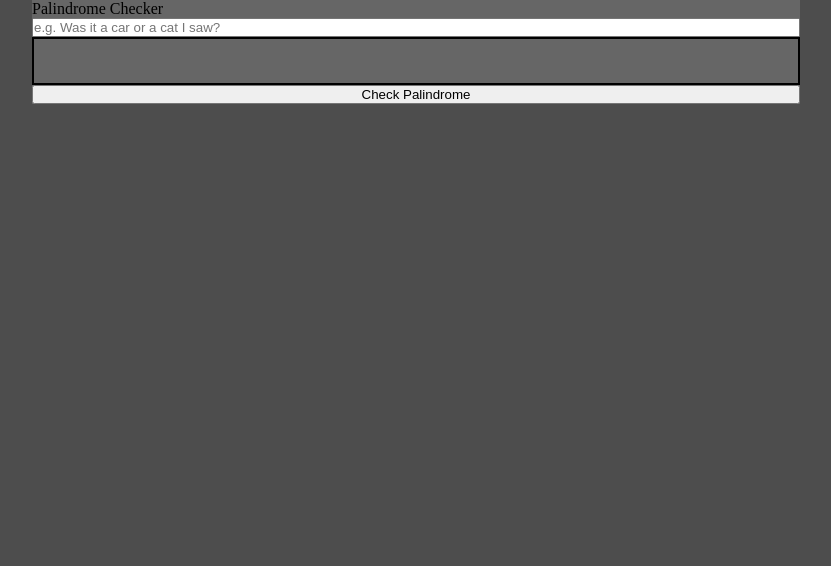
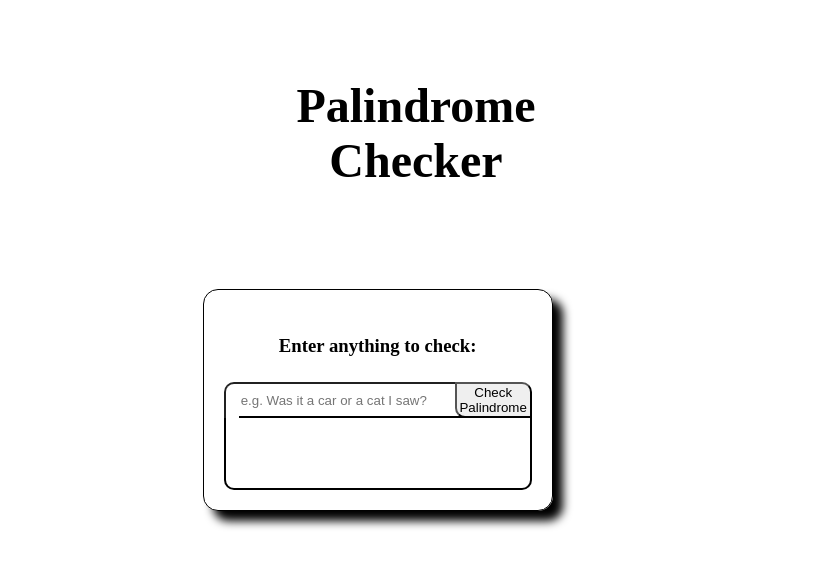
Before and after one commit to PeterPlatis/Palindrome-Checker-fCC, a plain HTML site: page index.html in a window 1280 px wide. Shown: the whole page, without its empty margins (224-1055 px from the left). Drawn offline with Linux system fonts and the light colour scheme.

Commit message:
look better

```diff
--- a/index.html
+++ b/index.html
@@ -4,7 +4,7 @@
 		<meta charset="UTF-8" />
 		<meta name="viewport" content="width=device-width, initial-scale=1.0" />
 		<title>Palindrome</title>
-		<link rel="stylesheet" href="style.css" />
+		<link rel="stylesheet" href="styles.css" />
 		<link
 			rel="shortcut icon"
 			href="https://upload.wikimedia.org/wikipedia/commons/thumb/2/21/Ambigram_Dogma_I_am_god.png/330px-Ambigram_Dogma_I_am_god.png"
@@ -12,19 +12,18 @@
 		/>
 	</head>
 	<body>
+        <h1>Palindrome Checker</h1>
 		<main>
-			<header>Palindrome Checker</header>
-			<section id="main">
+            <h3>Enter anything to check:</h3>
 			<input
 				type="text"
 				id="text-input"
-					placeholder='e.g. Was it a car or a cat I saw?'
+				placeholder="e.g. Was it a car or a cat I saw?"
 			/>
+
+			<button id="check-btn">Check Palindrome</button>
+            <hr>
 			<div id="result"></div>
-				<button id="check-btn">
-					Check Palindrome
-				</button>
-			</section>
 		</main>
 		<script src="script.js"></script>
 	</body>
--- a/script.js
+++ b/script.js
@@ -1,13 +1,22 @@
+const inputString = document.getElementById("text-input");
 const checkButton = document.getElementById("check-btn");
+const result = document.getElementById("result");
+
 checkButton.addEventListener("click", () => {
-	checkPalindrome();
+	checkPalindrome(inputString.value);
 });
 
-function checkPalindrome() {
-	const inputString = document.getElementById("text-input").value;
+function checkPalindrome(inStr) {
+	if (inStr == "") {
+		alert("Please input a value");
+	} else {
+		let cleanString = inStr.replace(/[^a-zA-Z0-9]/g, "").toLowerCase();
+		let invertedString = cleanString.split("").reverse().join('');
 
-	let cleanString = inputString.replace(/[^a-zA-Z0-9]/g, "").toLowerCase();
-	let invertedString = cleanString.split("").reverse().join();
-
-	alert(cleanString === invertedString);
+		if (cleanString === invertedString) {
+			result.innerText = `${inStr} is a Palindrome`;
+		} else {
+			result.innerText = `${inStr} is not a Palindrome`;
+		}
+	}
 }
--- a/style.css
+++ /dev/null
@@ -1,32 +0,0 @@
-* {
-	margin: 0;
-	padding: 0;
-	box-sizing: border-box;
-}
-
-body {
-	width: 100vw;
-	display: flex;
-	justify-content: center;
-	background-color: hsl(0, 0%, 30%);
-}
-
-main {
-	background-color: hsl(0, 0%, 40%);
-	width: max(350px, 60vw);
-	display: flex;
-	flex-direction: column;
-	justify-content: center;
-}
-
-#main {
-	display: flex;
-	flex-direction: column;
-	justify-content: center;
-}
-
-#result {
-	width: 100%;
-	height: 3rem;
-	border: 2px solid;
-}
--- /dev/null
+++ b/styles.css
@@ -0,0 +1,81 @@
+* {
+	margin: 0;
+	padding: 0;
+	box-sizing: border-box;
+}
+
+body {
+	width: 100vw;
+	height: 100vh;
+	display: grid;
+	grid-template-columns: repeat(3, 1fr);
+	grid-template-rows: repeat(3, 1fr);
+	justify-content: center;
+	align-items: center;
+}
+
+main {
+	grid-area: 2 / 2 / 3 / 3;
+	border: 1px solid black;
+	border-radius: 15px;
+	padding: 20px;
+	box-shadow: 10px 10px 10px black;
+	width: 350px;
+	display: grid;
+	grid-template-columns: repeat(4, 1fr);
+	grid-template-rows: 2fr 1fr 0px 2fr;
+	flex-direction: column;
+	justify-content: center;
+	align-items: center;
+}
+
+h3 {
+	grid-area: 1 / 1 / 2 / -1;
+	text-align: center;
+}
+
+#text-input {
+	grid-area: 2 / 1 / 3 / 4;
+	height: 36px;
+	border-top-left-radius: 10px;
+	border-bottom: none;
+	border-right: none;
+	padding: 15px;
+	/* z-index: -1; */
+}
+
+#check-btn {
+	grid-area: 2 / 4 / 3 / 5;
+	height: 36px;
+	border-top-right-radius: 10px;
+	border-bottom-left-radius: 10px;
+}
+
+#result {
+	grid-area: 4 / 1 / 5 / -1;
+	width: 100%;
+	height: 72px;
+	border-bottom: 2px solid;
+	border-left: 2px solid;
+	border-right: 2px solid;
+	border-bottom-left-radius: 10px;
+	border-bottom-right-radius: 10px;
+}
+
+h1 {
+	grid-area: 1 / 2 / 2 / 3;
+	text-align: center;
+	align-self: center;
+	padding: 3rem;
+	font-size: 3rem;
+}
+
+hr {
+	border: 1px solid;
+	width: 90%;
+	grid-area: 3 / 1 / 4 / 5;
+	z-index: 1;
+	justify-self: center;
+	position: relative;
+	top: -1px;
+}
```
Lines whose indentation alone changed are shown as unchanged.
